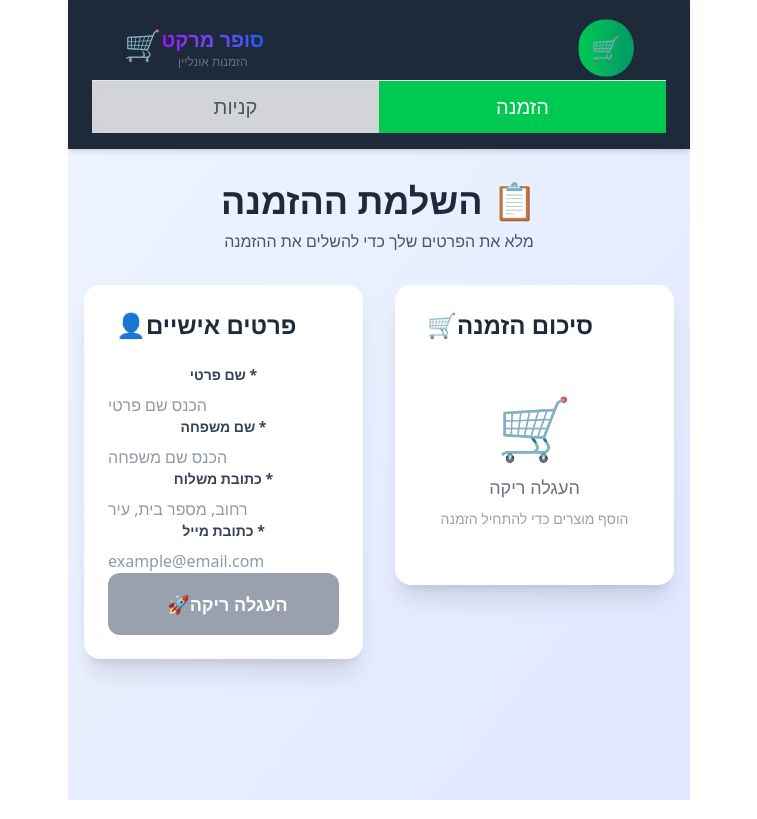
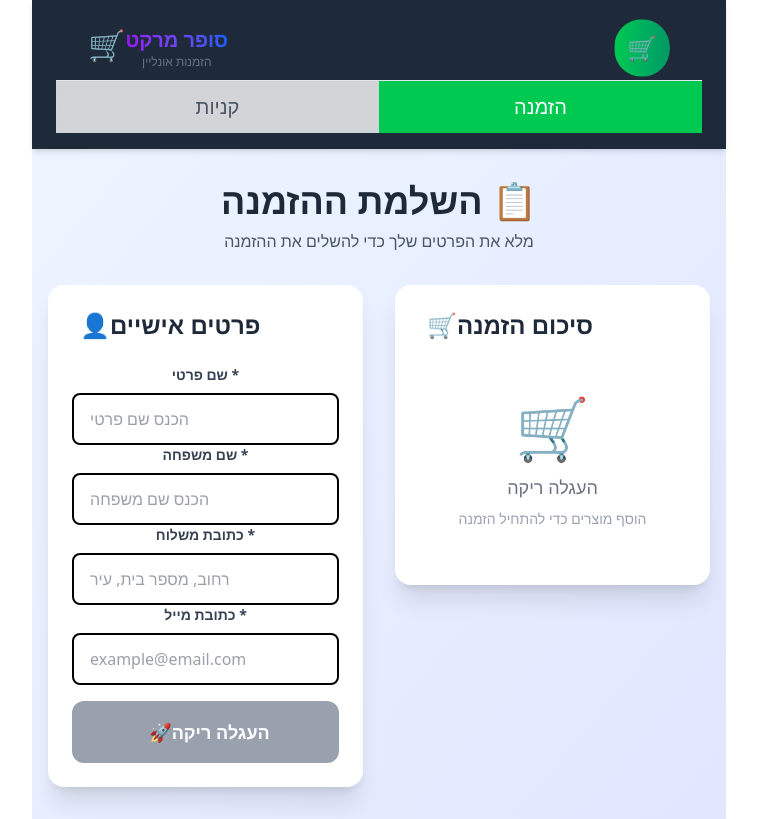
Before and after one commit to MosheOgalbo/shopping-system-microservices, a React (Vite) app in the folder shopping-client/: page /order in a window 1280 px wide. Shown: the whole page, without its empty margins (261-1018 px from the left). Built offline with nearby package versions, Linux system fonts and the light colour scheme.

Commit message:
feat: enhance OrderScreen form styling and layout for improved user experience

```diff
--- a/shopping-client/src/pages/OrderScreen.tsx
+++ b/shopping-client/src/pages/OrderScreen.tsx
@@ -143,7 +143,7 @@ const OrderScreen = () => {
                 פרטים אישיים
               </h2>
 
-              <form onSubmit={handleSubmit} className="space-y-5">
+              <form onSubmit={handleSubmit} className="space-y-6">
                 {/* First Name */}
                 <div>
                   <label className="block text-sm font-semibold text-gray-700 mb-2">
@@ -155,7 +155,11 @@ const OrderScreen = () => {
                     placeholder="הכנס שם פרטי"
                     value={form.firstName}
                     onChange={handleChange}
-                    className={`form-input ${errors.firstName ? 'error' : ''}`}
+                    className={`w-full px-4 py-3 text-gray-700 border-2 rounded-lg focus:outline-none focus:ring-2 transition-all duration-200 ${
+                      errors.firstName
+                        ? 'border-red-500 focus:ring-red-200 bg-red-50'
+                        : 'border-black focus:ring-blue-200 focus:border-blue-500'
+                    }`}
                   />
                   {errors.firstName && (
                     <p className="text-red-500 text-sm mt-2 flex items-center">
@@ -176,7 +180,11 @@ const OrderScreen = () => {
                     placeholder="הכנס שם משפחה"
                     value={form.lastName}
                     onChange={handleChange}
-                    className={`form-input ${errors.lastName ? 'error' : ''}`}
+                    className={`w-full px-4 py-3 text-gray-700 border-2 rounded-lg focus:outline-none focus:ring-2 transition-all duration-200 ${
+                      errors.lastName
+                        ? 'border-red-500 focus:ring-red-200 bg-red-50'
+                        : 'border-black focus:ring-blue-200 focus:border-blue-500'
+                    }`}
                   />
                   {errors.lastName && (
                     <p className="text-red-500 text-sm mt-2 flex items-center">
@@ -197,7 +205,11 @@ const OrderScreen = () => {
                     placeholder="רחוב, מספר בית, עיר"
                     value={form.address}
                     onChange={handleChange}
-                    className={`form-input ${errors.address ? 'error' : ''}`}
+                    className={`w-full px-4 py-3 text-gray-700 border-2 rounded-lg focus:outline-none focus:ring-2 transition-all duration-200 ${
+                      errors.address
+                        ? 'border-red-500 focus:ring-red-200 bg-red-50'
+                        : 'border-black focus:ring-blue-200 focus:border-blue-500'
+                    }`}
                   />
                   {errors.address && (
                     <p className="text-red-500 text-sm mt-2 flex items-center">
@@ -218,7 +230,11 @@ const OrderScreen = () => {
                     placeholder="example@email.com"
                     value={form.email}
                     onChange={handleChange}
-                    className={`form-input ${errors.email ? 'error' : ''}`}
+                    className={`w-full px-4 py-3 text-gray-700 border-2 rounded-lg focus:outline-none focus:ring-2 transition-all duration-200 ${
+                      errors.email
+                        ? 'border-red-500 focus:ring-red-200 bg-red-50'
+                        : 'border-black focus:ring-blue-200 focus:border-blue-500'
+                    }`}
                   />
                   {errors.email && (
                     <p className="text-red-500 text-sm mt-2 flex items-center">
@@ -228,7 +244,8 @@ const OrderScreen = () => {
                   )}
                 </div>
 
-                {/* Submit Button */}
+                {/* Submit Button - עם מרווח נוסף מלמעלה */}
+                <div className="pt-4">
                   <button
                     type="submit"
                     disabled={isSubmitting || cartItems.length === 0}
@@ -250,6 +267,7 @@ const OrderScreen = () => {
                       </div>
                     )}
                   </button>
+                </div>
               </form>
             </div>
 
```
Lines whose indentation alone changed are shown as unchanged.
